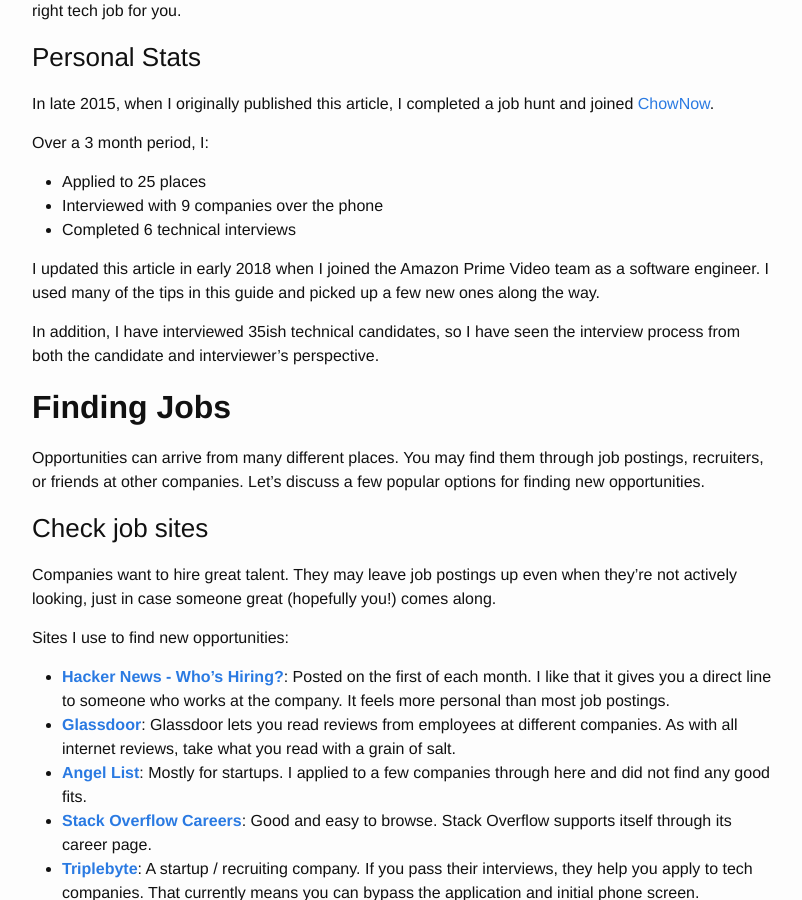
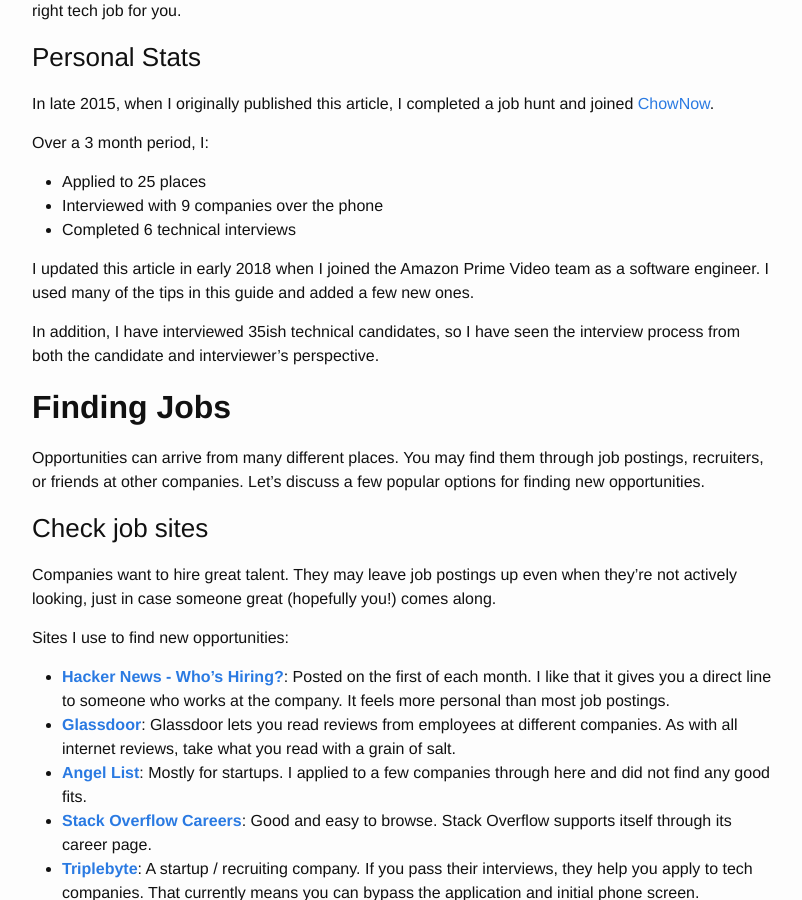
Before and after one commit to kevinlondon/kevinlondon.github.io, a Jekyll site: the page built from _posts/2016-01-21-job-hunt-guide.md, in a window 1280 px wide and 900 px high, scrolled down 465 px. Shown: the whole window, without its empty margins (238-1040 px from the left). Built offline with Jekyll 4.4.1, drawn with Linux system fonts in a browser that asks for light colours; comment, search, counter and statistics services are not loaded.

Commit message:
Change wording on update

```diff
--- a/_posts/2016-01-21-job-hunt-guide.md
+++ b/_posts/2016-01-21-job-hunt-guide.md
@@ -31,7 +31,7 @@ Over a 3 month period, I:
 
 I updated this article in early 2018 when I joined the Amazon Prime
 Video team as a software engineer. I used many of the tips in this guide and
-picked up a few new ones along the way.
+added a few new ones.
 
 In addition, I have interviewed 35ish technical candidates, so I have seen the
 interview process from both the candidate and interviewer's perspective.
```
